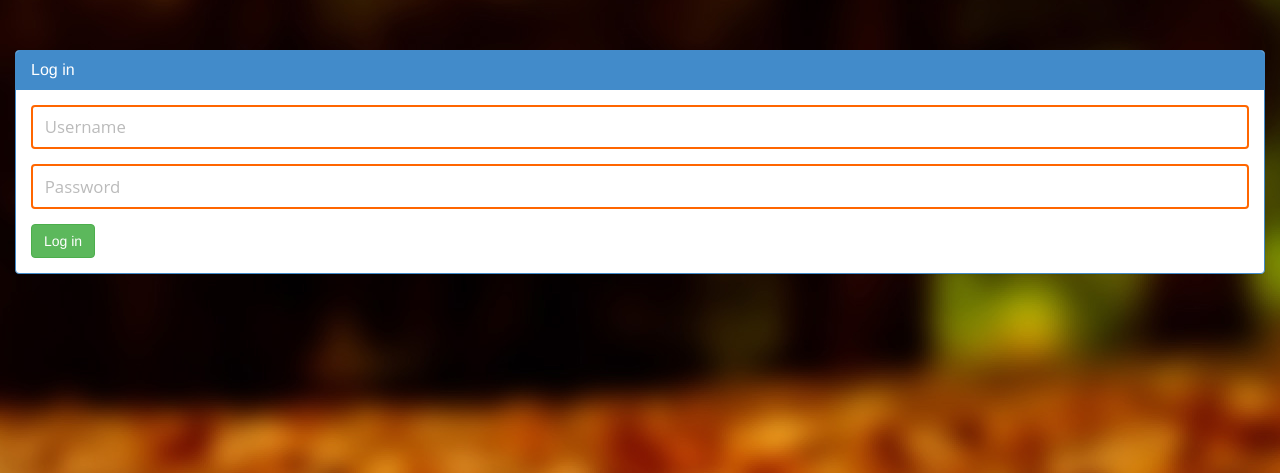
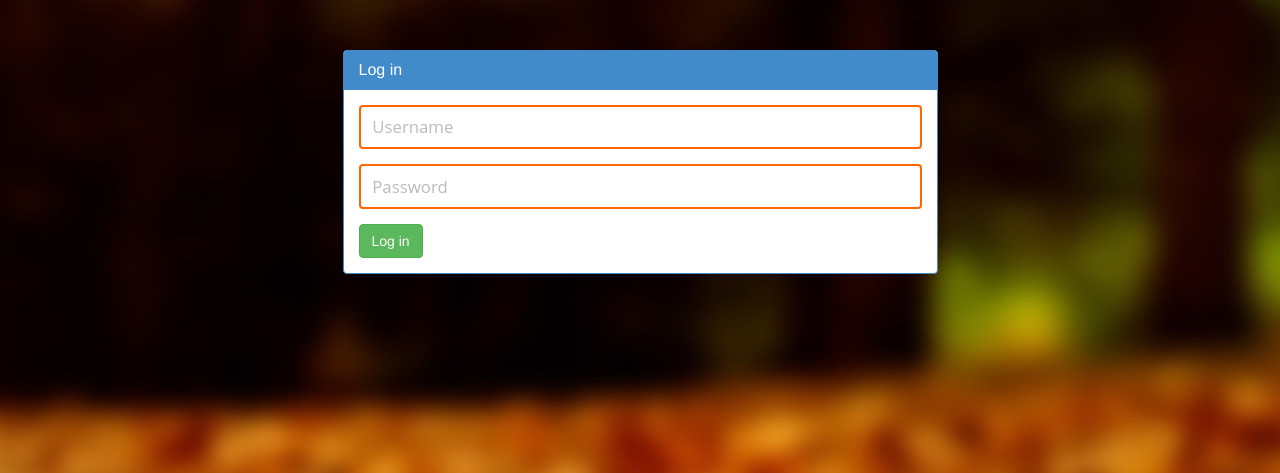
Before and after one commit to csssuf/5kregistration, a Flask app: page /admin/login/ in a window 1280 px wide. Shown: the top 473 px of the page. Run offline with Flask 2, Linux system fonts and the light colour scheme; some libraries are stand-ins or nearby versions.

Commit message:
Constrained admin login form width on >= col-sm

```diff
--- a/project/templates/admin_login.html
+++ b/project/templates/admin_login.html
@@ -3,6 +3,7 @@
 {% include "_flashes.html" %}
 <div class="container-fluid">
 	<div class="row">
+		<div class="col-sm-6 col-sm-offset-3">
 			<div class="panel panel-primary">
 				<div class="panel-heading">
 					<h3 class="panel-title">Log in</h3>
@@ -21,4 +22,5 @@
 			</div>
 		</div>
 	</div>
+</div>
 {% endblock %}
```
Lines whose indentation alone changed are shown as unchanged.
